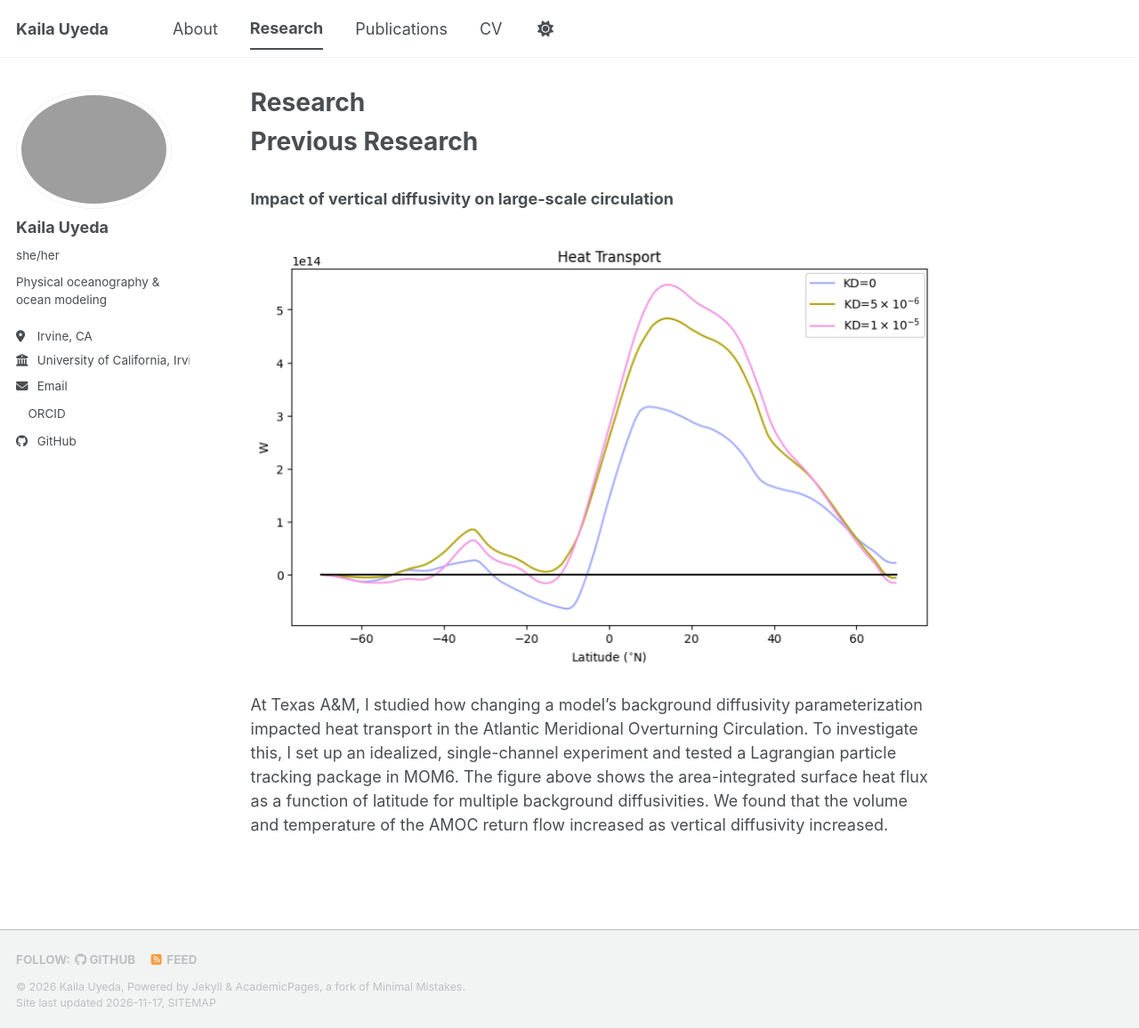
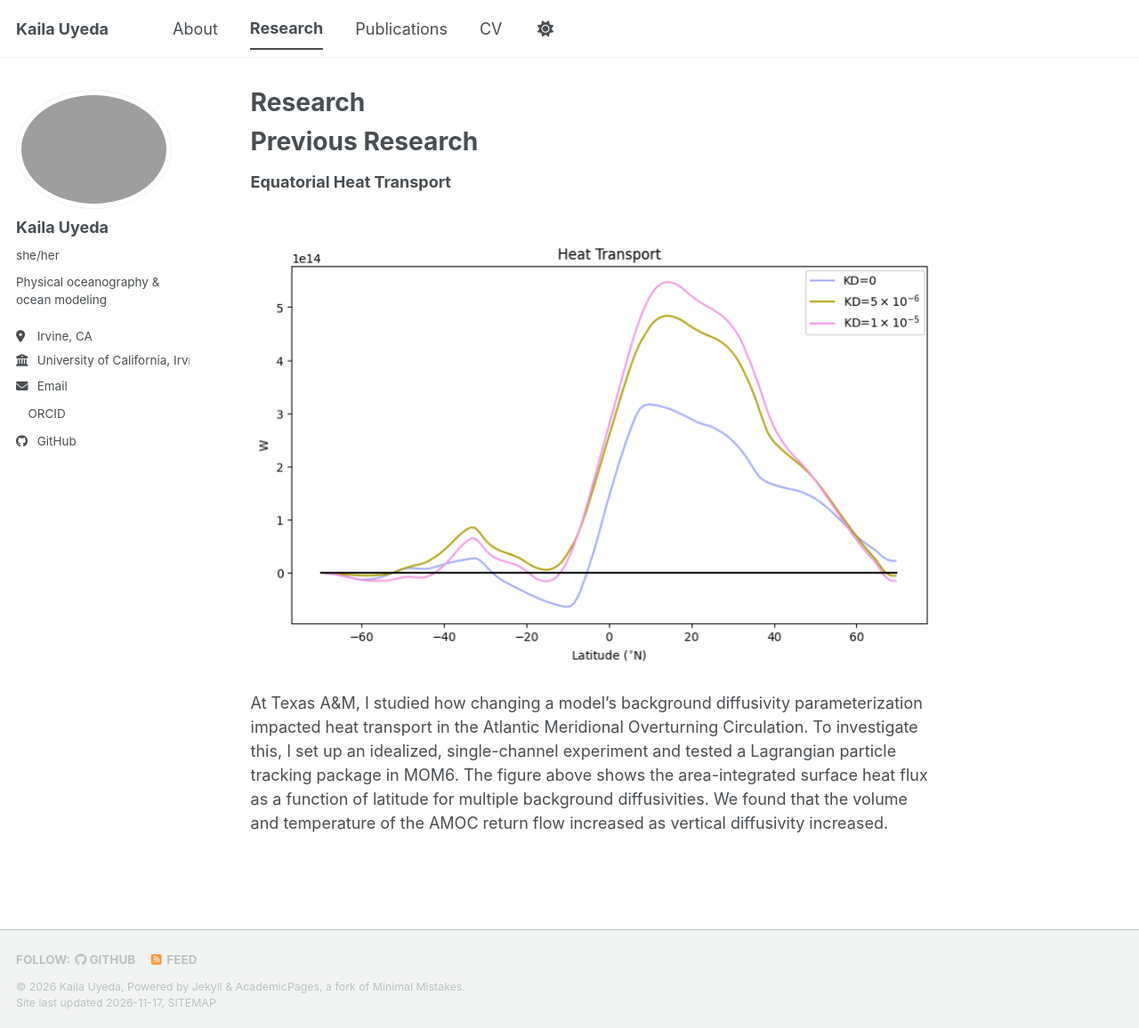
Before and after one commit to kailauyeda/kailauyeda.github.io, a Jekyll site: the page built from _pages/research.md, in a window 1280 px wide and 1156 px high. Shown: the whole window at 89% size. Built offline with Jekyll 4.4.1, drawn with Linux system fonts in a browser that asks for light colours; a script bundle is joined from its source files by our own code; a style sheet for code colours, icons or effects is not loaded.

Commit message:
Update Research attempt 3

```diff
--- a/_pages/research.md
+++ b/_pages/research.md
@@ -7,7 +7,7 @@ author_profile: true
 
 Previous Research
 ======
-### Impact of vertical diffusivity on large-scale circulation
+**Equatorial Heat Transport**
 
 <br/><img src='/images/A&M_heat_transport.png'>
 
```
